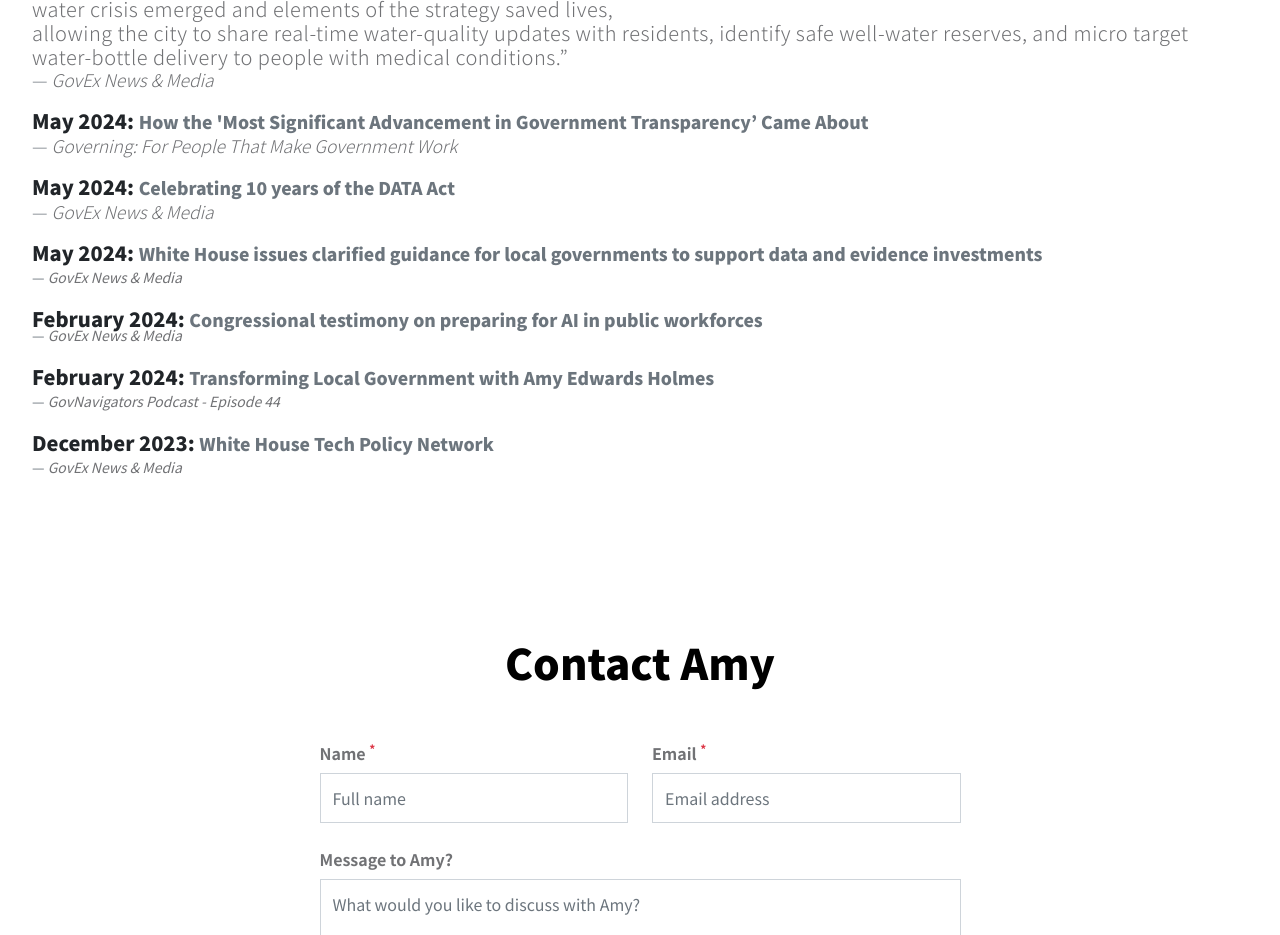
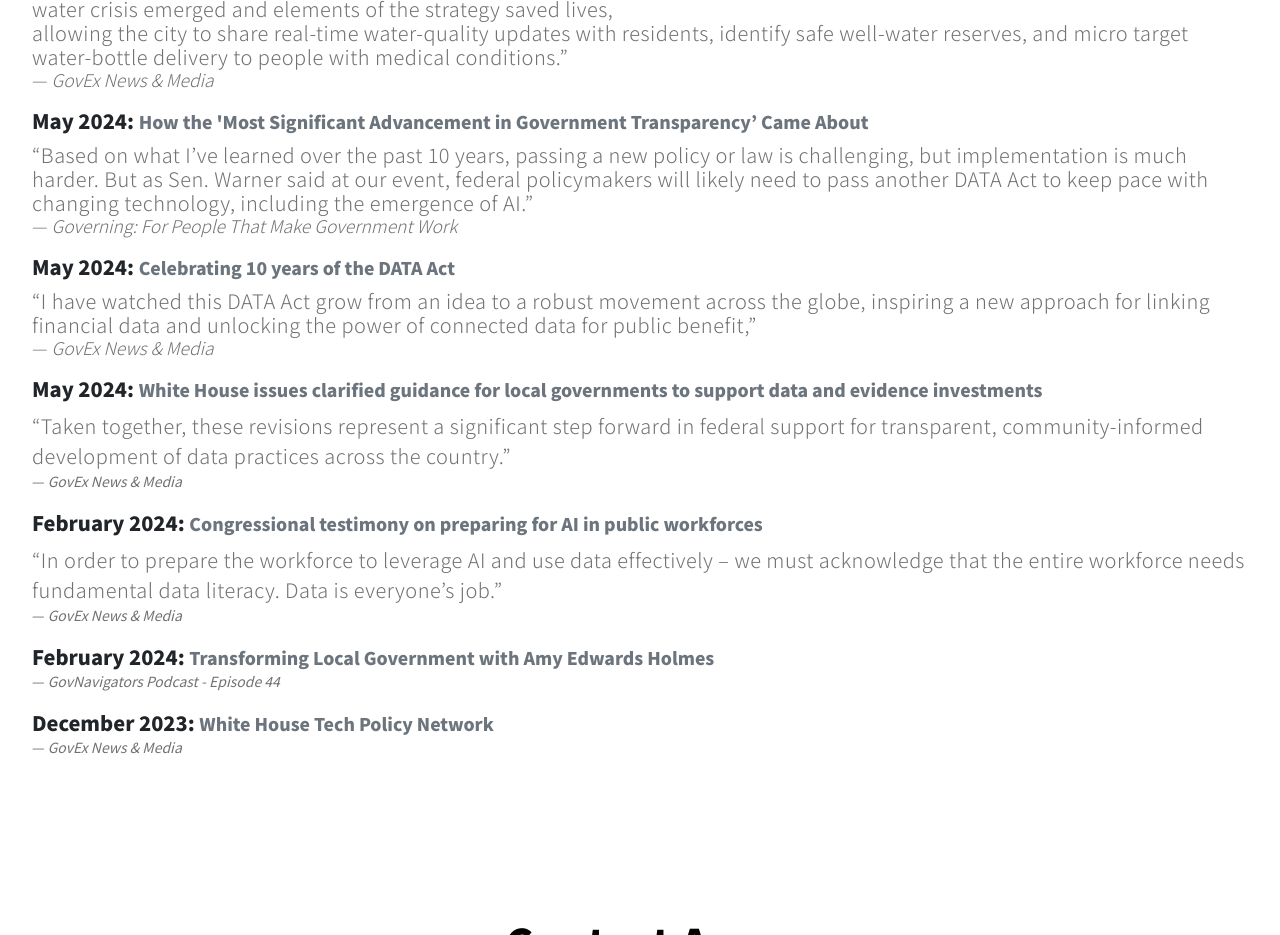
Before and after one commit to holmesconsulting/amyedwardsholmes, a website: page index.html in a window 1280 px wide. Shown: the part 2659-3594 px from the top of the page. Drawn offline with Linux system fonts and the light colour scheme.

Commit message:
Add more quotes.

```diff
--- a/index.html
+++ b/index.html
@@ -183,25 +183,29 @@
                     <article class="m-2">
                         <h1 class="fs-5">May 2024: <small class="text-muted">How the 'Most Significant Advancement in Government Transparency’ Came About</small></h1>
                         <blockquote class="blockquote display-6">
-                            <p><footer class="blockquote-footer"><cite title="How the 'Most Significant Advancement in Government Transparency’ Came About"><a href="https://www.governing.com/policy/how-the-most-significant-advancement-in-government-transparency-came-about?utm_campaign=GovEx%20General&utm_content=295519637&utm_medium=social&utm_source=linkedin&hss_channel=lcp-11128523">Governing: For People That Make Government Work</a></cite></footer></p>
+                            <p>“Based on what I’ve learned over the past 10 years, passing a new policy or law is challenging, but implementation is much harder. But as Sen. Warner said at our event, federal policymakers will likely need to pass another DATA Act to keep pace with changing technology, including the emergence of AI.”
+                                <footer class="blockquote-footer"><cite title="How the 'Most Significant Advancement in Government Transparency’ Came About"><a href="https://www.governing.com/policy/how-the-most-significant-advancement-in-government-transparency-came-about?utm_campaign=GovEx%20General&utm_content=295519637&utm_medium=social&utm_source=linkedin&hss_channel=lcp-11128523">Governing: For People That Make Government Work</a></cite></footer></p>
                         </blockquote>
                     </article>
                     <article class="m-2">
                         <h1 class="fs-5">May 2024: <small class="text-muted">Celebrating 10 years of the DATA Act</small></h1>
                         <blockquote class="blockquote display-6">
-                            <p><footer class="blockquote-footer"><cite title="Celebrating 10 years of the DATA Act"><a href="https://govex.jhu.edu/blog/celebrating-10-years-of-the-data-act/">GovEx News & Media</a></cite></footer></p>
+                            <p>“I have watched this DATA Act grow from an idea to a robust movement across the globe, inspiring a new approach for linking financial data and unlocking the power of connected data for public benefit,”
+                                <footer class="blockquote-footer"><cite title="Celebrating 10 years of the DATA Act"><a href="https://govex.jhu.edu/blog/celebrating-10-years-of-the-data-act/">GovEx News & Media</a></cite></footer></p>
                         </blockquote>
                     </article>
                     <article class="m-2">
                         <h1 class="fs-5">May 2024: <small class="text-muted">White House issues clarified guidance for local governments to support data and evidence investments</small></h1>
                         <blockquote>
-                            <p><footer class="blockquote-footer"><cite title="White House issues clarified guidance for local governments to support data and evidence investments"><a href="https://govex.jhu.edu/blog/white-house-issues-clarified-guidance-for-local-governments-to-support-data-and-evidence-investments/">GovEx News & Media</a></cite></footer></p>
+                            <p>“Taken together, these revisions represent a significant step forward in federal support for transparent, community-informed development of data practices across the country.”
+                                <footer class="blockquote-footer"><cite title="White House issues clarified guidance for local governments to support data and evidence investments"><a href="https://govex.jhu.edu/blog/white-house-issues-clarified-guidance-for-local-governments-to-support-data-and-evidence-investments/">GovEx News & Media</a></cite></footer></p>
                         </blockquote>
                     </article>
                     <article class="m-2">
                         <h1 class="fs-5">February 2024: <small class="text-muted">Congressional testimony on preparing for AI in public workforces</small></h1>
                             <blockquote>
-                                <footer class="blockquote-footer"><cite title="GovEx Executive Director offers Congressional testimony on preparing for AI in public workforces"><a href="https://govex.jhu.edu/blog/govex-executive-director-offers-congressional-testimony-on-preparing-for-ai-in-public-workforces/">GovEx News & Media</a></cite></footer></p></blockquote>
+                                <p>“In order to prepare the workforce to leverage AI and use data effectively – we must acknowledge that the entire workforce needs fundamental data literacy. Data is everyone’s job.”
+                                    <footer class="blockquote-footer"><cite title="GovEx Executive Director offers Congressional testimony on preparing for AI in public workforces"><a href="https://govex.jhu.edu/blog/govex-executive-director-offers-congressional-testimony-on-preparing-for-ai-in-public-workforces/">GovEx News & Media</a></cite></footer></p></blockquote>
                     </article>
                     <article class="m-2">
                         <h1 class="fs-5">February 2024: <small class="text-muted">Transforming Local Government with Amy Edwards Holmes</small></h1>
```
